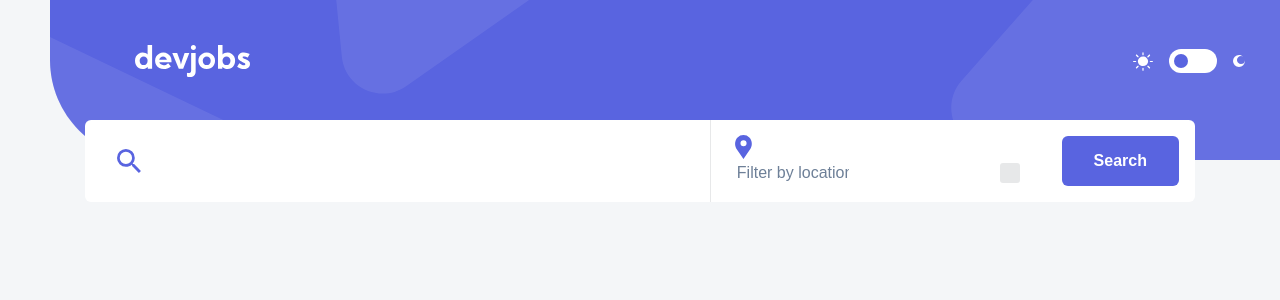
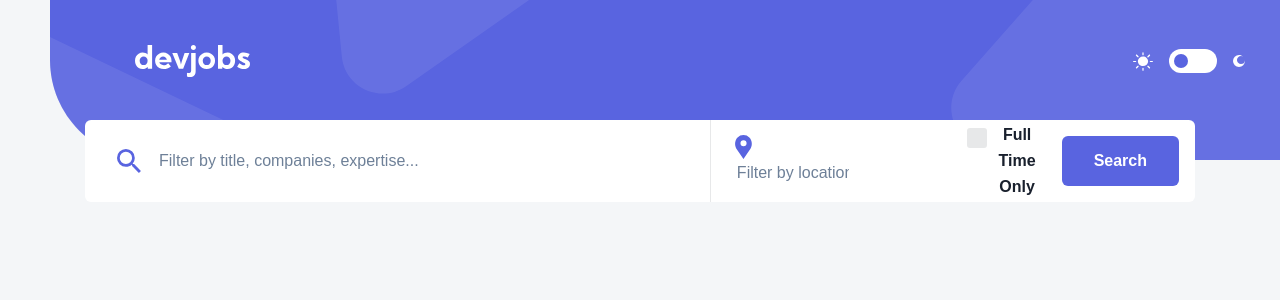
Before and after one commit to sheet848/dev-jobs-portal, a React (Vite) app: page / in a window 1280 px wide. Shown: the top 300 px of the page. Built offline with nearby package versions, Linux system fonts and the light colour scheme; no server answers.

Commit message:
Update SearchPage.jsx

```diff
--- a/src/pages/SearchPage.jsx
+++ b/src/pages/SearchPage.jsx
@@ -1,19 +1,69 @@
-import React, { useState } from 'react'
+import React, { useEffect, useState } from 'react'
 import SearchBar from '../components/Search/SearchBar';
 import SearchMobile from '../components/Search/SearchMobile';
 import SearchGrid from '../components/Search/SearchGrid';
 
-const SearchPage = () => {
+const SearchPage = (props) => {
 
-    //const [size, setSize] = useState(window.innerWidth);
+    const [size, setSize] = useState(window.innerWidth);
+    const [params, setParams] = useState(null);
+
+    useEffect(() => {
+      window.scrollTo(0, 0);
+    }, [])
+
+    useEffect(() => {
+      function updateSize() {
+        setSize(window.innerWidth);
+      }
+      window.addEventListener("resize", updateSize);
+
+      return () => {
+        window.removeEventListener("resize", updateSize);
+      }
+    }, []);
+
+    function submitQuery(query) {
+      setParams({...query})
+    }
+
+    function handleClick(e) {
+      e.preventDefault();
+      e.target.blur();
+      props.requestMoreData();
+    }
 
   return (
     <>
     <main id="main">
-        <SearchBar />
-        <SearchMobile />
+      {
+        size >=720 ? (
+          <SearchBar
+            submitQuery={submitQuery}
+            placeholderText={ size >= 1200 ? "Filter by title, companies, expertise..." : "Filter by Title..."}
+            labelText={ size >= 1200 ? "Full Time Only" : "Full Time"} />
+        ) : (
+          <SearchMobile submitQuery={submitQuery} />
+        )
+      }
+        <SearchGrid
+          data={props.data}
+          switchViewMode={props.switchViewMode}
+          params={params}
+        />
 
-        <SearchGrid />
+      {/*  <div className="load-more-btn-container">
+          <button className="btn btn-primary"
+              onClick={handleClick}>Load More</button>
+        </div>
+      */}
+        <div className="attribution">
+          Challenge by {" "}
+          <a href="https://www.frontendmentor.io?ref=challenge" target='_blank'>
+            Frontend Mentor
+          </a>
+          . Coded by <a href='https://github.com/sheet848'>Sheetal Naik</a>
+        </div>
     </main>
     </>
   )
```
